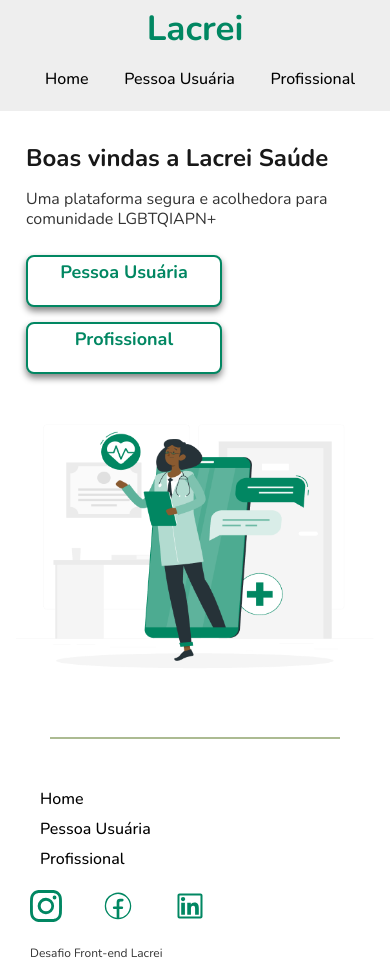
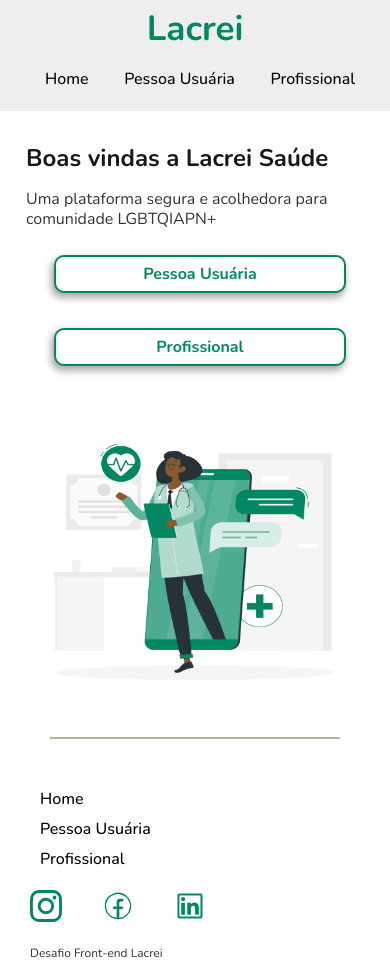
Before and after one commit to pedrohsilvah/front-end-lacrei, a React (Vite) app in the folder frontend-lacrei/: page / in a window 390 px wide. Built offline with nearby package versions, Linux system fonts and the light colour scheme.

Commit message:
tornando botão responsivo

```diff
--- a/frontend-lacrei/src/components/button/Button.ts
+++ b/frontend-lacrei/src/components/button/Button.ts
@@ -30,6 +30,7 @@ import styled from "styled-components";
 export const DivButton = styled.div`
     display: flex;
     justify-content: space-between;
+    align-items: center;
     flex-direction: row;
     padding-right: 110px;
 
@@ -43,9 +44,8 @@ export const DivButton = styled.div`
 `
 
 export const LinkButton = styled.a`
-    width: 192px;
+    width: 200px;
     margin-top: 15px;
-    height: 48px;
 
     color: rgb(1, 135, 98);
     background-color: rgb(255, 255, 255);
@@ -54,10 +54,31 @@ export const LinkButton = styled.a`
     font-size: 18px;
     font-weight: bold;
     text-align: center;
-    letter-spacing: normal;
     text-decoration: none;
 
     border-radius: 8px;
     box-shadow: 0px 4px 7px  gray;
 
+
+
+    font-size: 16px;
+    text-align: center;
+     text-decoration: none;
+     color: #fff;
+     background-color: #007bff;
+     border: none;
+     border-radius: 10px;
+     cursor: pointer;
+
+     padding: 0.125rem 2.75rem;
+     color: rgb(1, 135, 98);
+     background-color: rgb(255, 255, 255);
+     border: 2px solid rgb(1, 135, 98);
+     box-shadow: -2px 4px 7px 1px #00000054;
+     font-weight: 700;
+
+     @media(max-width: 520px){
+      margin-bottom: 20px;
+      text-align: center;
+     }
 `
```
Also changed, not shown: frontend-lacrei/babel.config.cjs (+5 -5 lines), 1 other file (tests, documents, lock files or other folders).
